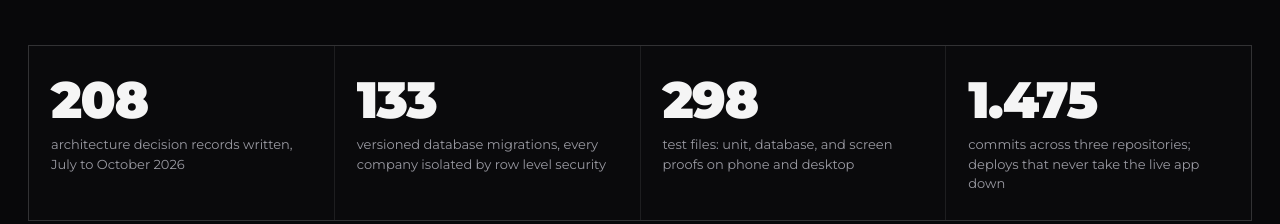
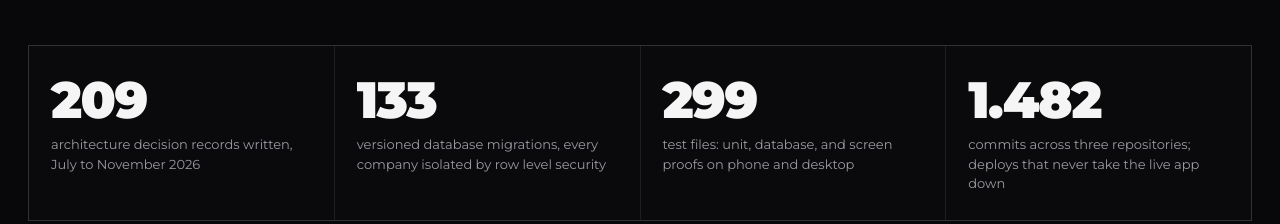
Before and after one commit to joaoferrari12/ferraia-site, a plain HTML site: page site/index.html in a window 1280 px wide. Shown: the part 4704-4928 px from the top of the page. Drawn offline with Linux system fonts and the light colour scheme.

Commit message:
Numeros remedidos em 17/11: 209 ADRs, 299 testes, 1.482 commits
Co-Authored-By: Claude Opus 5.5 <noreply@anthropic.com>
Claude-Session: https://claude.ai/code/session_01HsqrhFKSjeMUeW9dZUQWdb

```diff
--- a/site/index.html
+++ b/site/index.html
@@ -365,10 +365,10 @@
       <span lang-block="en">Ferra is built by one engineer, using Claude Code as an engineering method rather than autocomplete: every decision becomes a written record, scripted guards refuse to deploy when a rule breaks, and test batteries walk a full day of fictional businesses, logging what's right and what's wrong.</span>
     </p>
     <div class="nums">
-      <div class="num" data-reveal><b>208</b><span lang-block="pt">decisões de arquitetura escritas (ADRs), de julho a outubro de 2026</span><span lang-block="en">architecture decision records written, July to October 2026</span></div>
+      <div class="num" data-reveal><b>209</b><span lang-block="pt">decisões de arquitetura escritas (ADRs), de julho a novembro de 2026</span><span lang-block="en">architecture decision records written, July to November 2026</span></div>
       <div class="num" data-reveal><b>133</b><span lang-block="pt">migrações de banco versionadas, cada empresa isolada por row level security</span><span lang-block="en">versioned database migrations, every company isolated by row level security</span></div>
-      <div class="num" data-reveal><b>298</b><span lang-block="pt">arquivos de teste: unitários, de banco e provas de tela no celular e no desktop</span><span lang-block="en">test files: unit, database, and screen proofs on phone and desktop</span></div>
-      <div class="num" data-reveal><b>1.475</b><span lang-block="pt">commits em três repositórios; publicação que nunca derruba o que está no ar</span><span lang-block="en">commits across three repositories; deploys that never take the live app down</span></div>
+      <div class="num" data-reveal><b>299</b><span lang-block="pt">arquivos de teste: unitários, de banco e provas de tela no celular e no desktop</span><span lang-block="en">test files: unit, database, and screen proofs on phone and desktop</span></div>
+      <div class="num" data-reveal><b>1.482</b><span lang-block="pt">commits em três repositórios; publicação que nunca derruba o que está no ar</span><span lang-block="en">commits across three repositories; deploys that never take the live app down</span></div>
     </div>
     <div class="cols">
       <div data-reveal>
```
Also changed, not shown: 1 other file.
